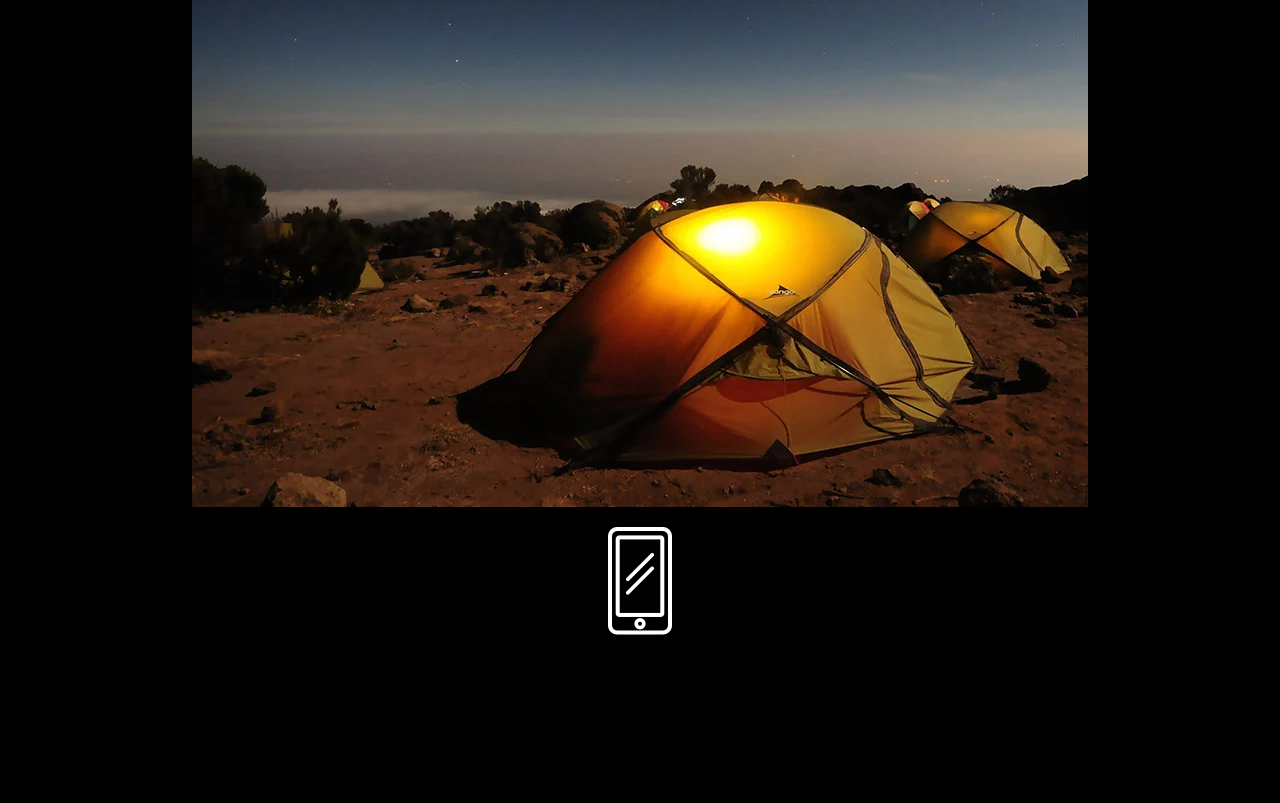
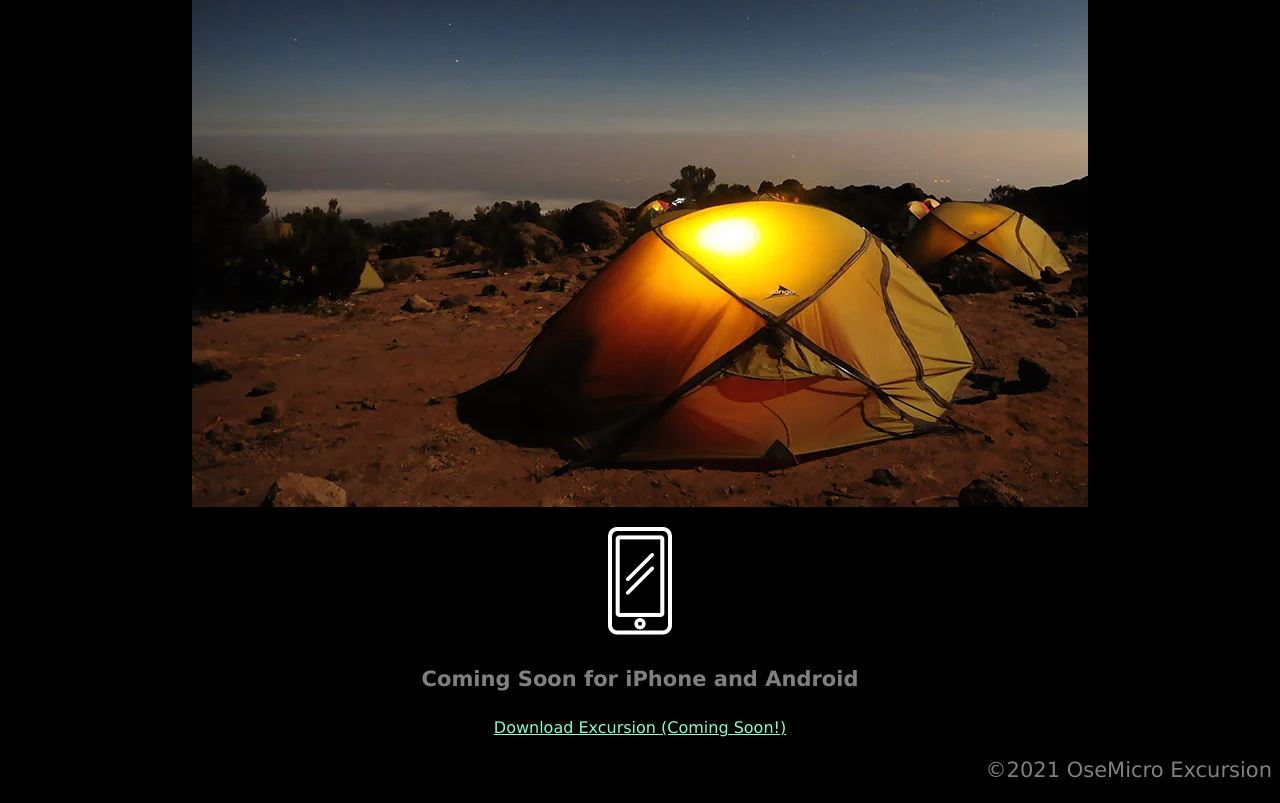
Before and after one commit to oseghale/excursion, a plain HTML site: page index.html in a window 1280 px wide. Shown: the part 587-1390 px from the top of the page. Before the commit the page ends 1242 px from the top, so only its background shows below. Drawn offline with Linux system fonts and the light colour scheme.

Commit message:
Added footer and final push

```diff
--- a/index.html
+++ b/index.html
@@ -17,5 +17,8 @@
     <h4 class= "header--sub-header">Excursion remembers places you like in Africa/Nigeria, and recommends new points of interest around you.</h4>
     <p><img src= "resources/images/camp.webp"></p>
     <p><img src= "resources/images/phone.webp"></p>
+    <h4 class= "header--sub-header">Coming Soon for iPhone and Android</h4>
+    <p><a class= "link--cta" href="#">Download Excursion (Coming Soon!)</a></p>
+    <p class= "footer--copyright">&copy;2021 OseMicro Excursion</p>
 </body>
 </html>
--- a/resources/css/style.css
+++ b/resources/css/style.css
@@ -28,3 +28,11 @@ color: #ffffff;
     font-size: 16px;
     color: aquamarine;
 }
+
+/* FOOTER */
+
+.footer--copyright {
+    font-size: 21px;
+    color: grey;
+    text-align: right;
+}
```
